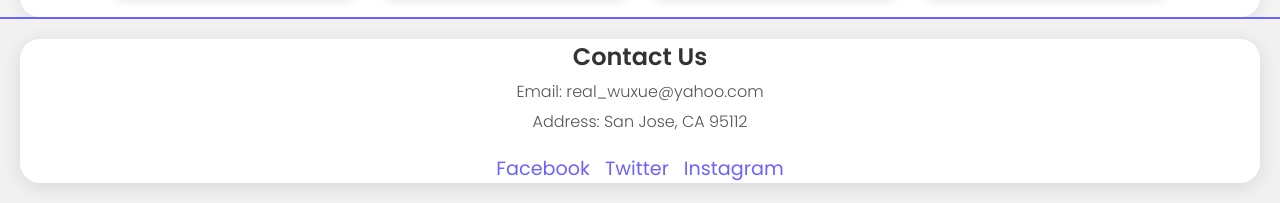
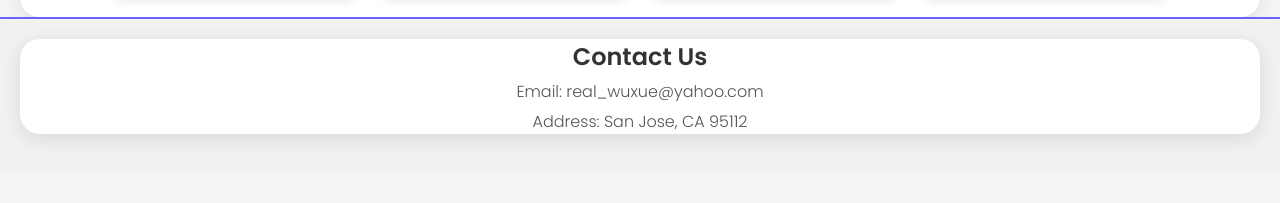
Before and after one commit to ios-beginner/kitten_adoption, a plain HTML site: page littlesock/little_sock.html in a window 1280 px wide. Shown: the part 1489-1692 px from the top of the page. After the commit the page ends 1663 px from the top, so only its background shows below. Drawn offline with Linux system fonts and the light colour scheme.

Commit message:
correct info

```diff
--- a/littlesock/little_sock.html
+++ b/littlesock/little_sock.html
@@ -67,11 +67,6 @@
                 <p>Email: real_wuxue@yahoo.com</p>
                 <p>Address: San Jose, CA 95112</p>
             </div>
-            <div class="footer-social">
-                <a href="#" class="social-icon">Facebook</a>
-                <a href="#" class="social-icon">Twitter</a>
-                <a href="#" class="social-icon">Instagram</a>
-            </div>
         </div>
     </footer>
 </body>
```
